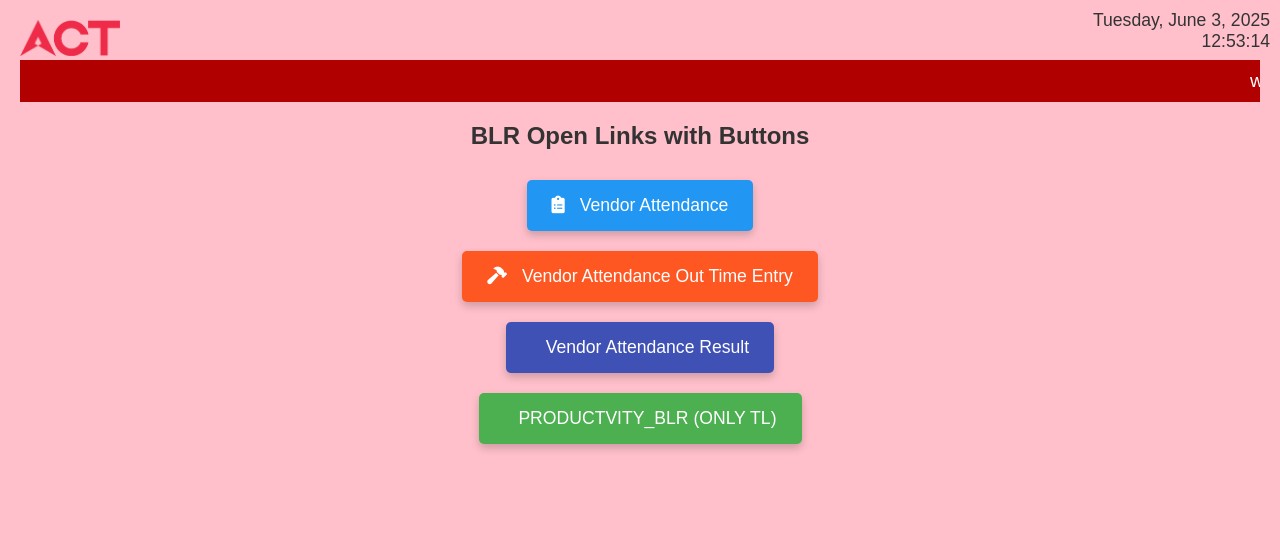
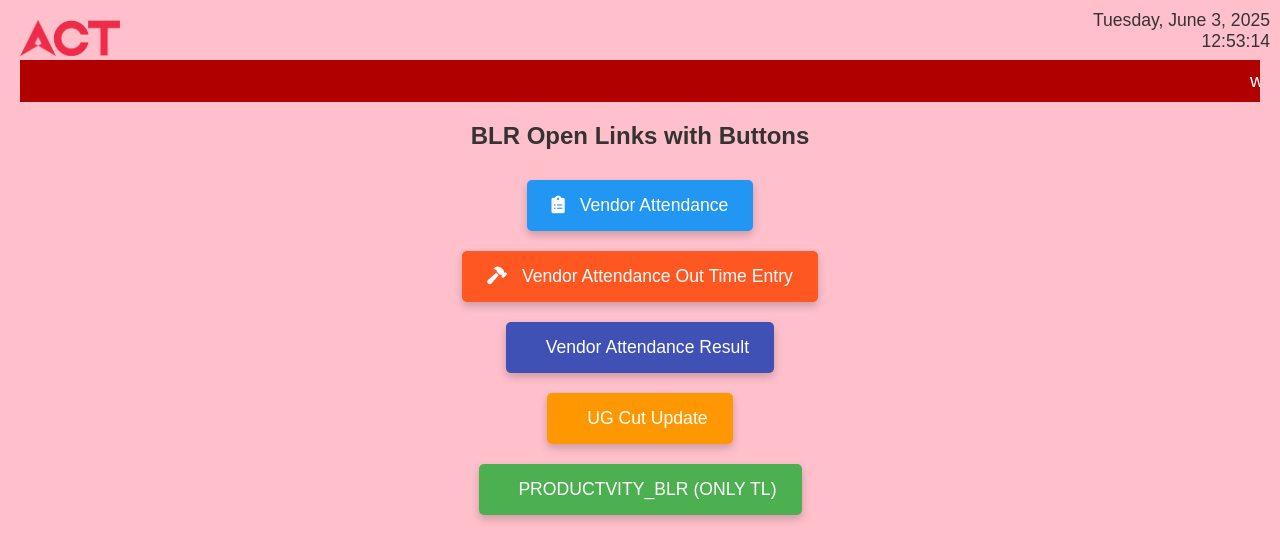
Before and after one commit to acthosting/alllink, a plain HTML site: page index.html in a window 1280 px wide. Drawn offline with Linux system fonts and the light colour scheme.

Commit message:
Update index.html

```diff
--- a/index.html
+++ b/index.html
@@ -103,6 +103,10 @@
             <i class="fas fa-pastafarian icon"></i>
             Vendor Attendance Result
         </button>
+	<button class="button button3" onclick="window.open('https://forms.office.com/Pages/ResponsePage.aspx?id=jqGuQXOyaE63GwUfFfUSS1cfMePQYSlNmz_uEoXlLwBUN0FGQjVBQkpKUTJHREQwV1FRM1dGMEkxQi4u', '_blank')">
+            <i class="fas fa-pastafarian icon"></i>
+           UG Cut Update
+        </button>
 	<button class="button button1" onclick="window.open('https://actfibernet-my.sharepoint.com/:x:/g/personal/biswajit_jena_actcorp_in/EWxjdkvgBGZAqYrpv4Kmi48BcHRVaAcCH_uXoNWEw5VfXA?e=JRefd1', '_blank')">
             <i class="fas fa-pastafarian icon"></i>
             PRODUCTVITY_BLR (ONLY TL)
```
